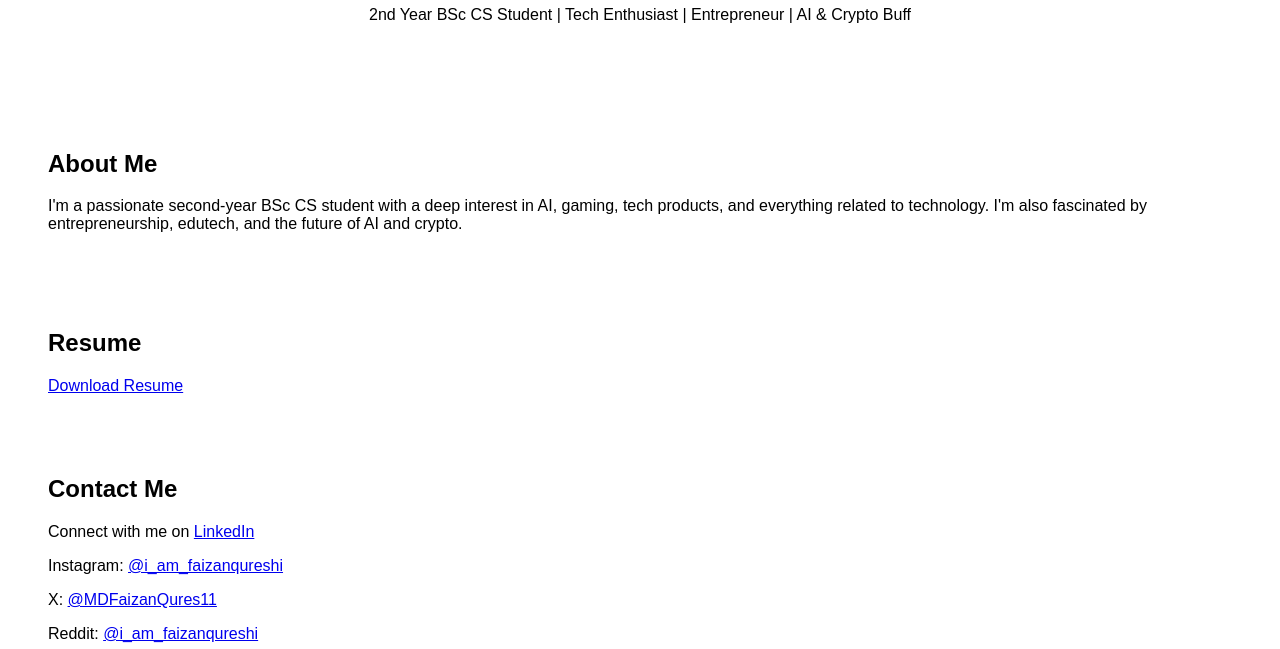
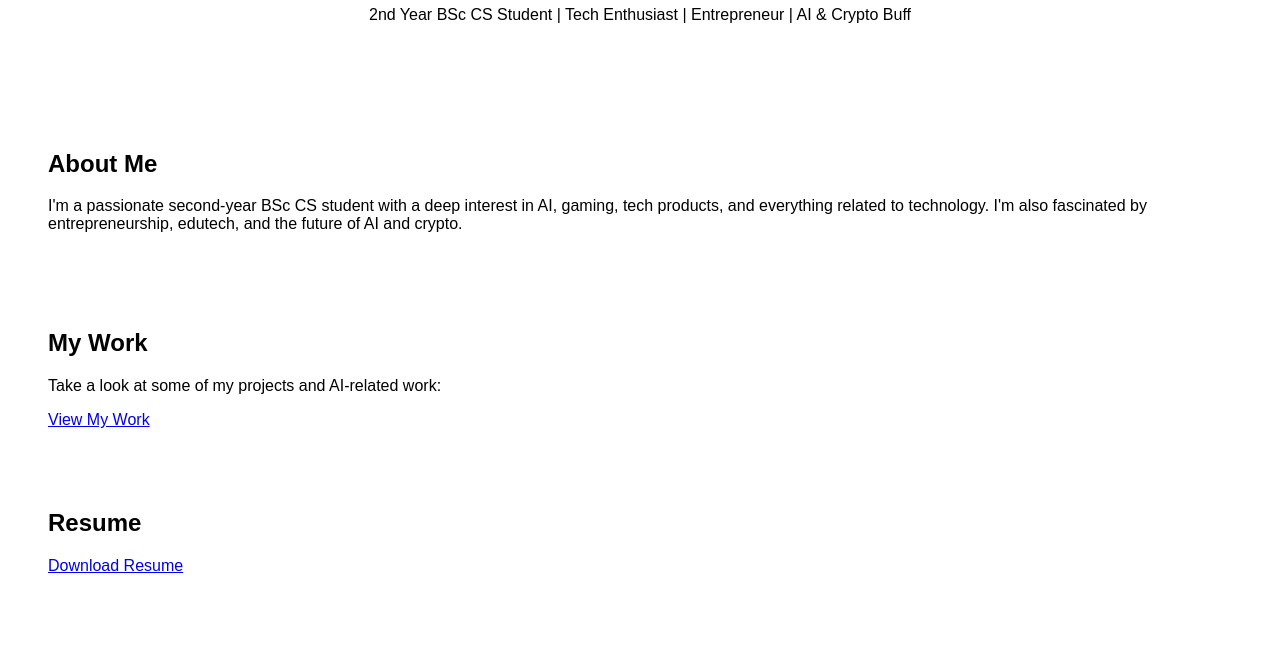
Before and after one commit to MFQ09/MY-PORTFOLIO, a plain HTML site: page index.html in a window 1280 px wide. Shown: the part 151-800 px from the top of the page. Drawn offline with Linux system fonts and the light colour scheme.

Commit message:
Update index.html

```diff
--- a/index.html
+++ b/index.html
@@ -22,6 +22,12 @@
         <p>I'm a passionate second-year BSc CS student with a deep interest in AI, gaming, tech products, and everything related to technology. I'm also fascinated by entrepreneurship, edutech, and the future of AI and crypto.</p>
     </section>
 
+    <section class="my-work section">
+        <h2>My Work</h2>
+        <p>Take a look at some of my projects and AI-related work:</p>
+        <a href="https://drive.google.com/drive/folders/1yAtYa5Rz4hkAfXKBQH4o-T8MXWjeRMU8?usp=sharing" target="_blank" class="button">View My Work</a>
+    </section>
+
     <section class="resume section">
         <h2>Resume</h2>
         <a href="resume.pdf" class="button">Download Resume</a>
```
